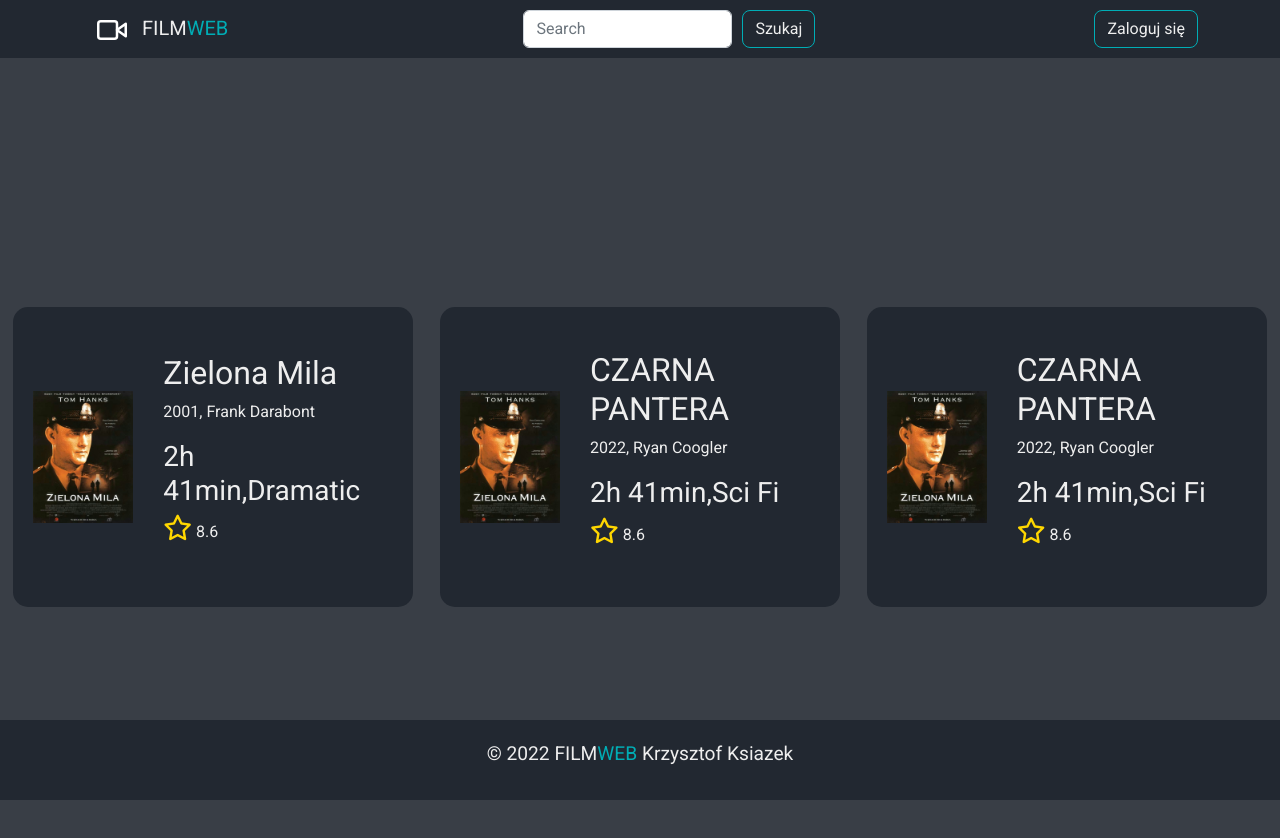
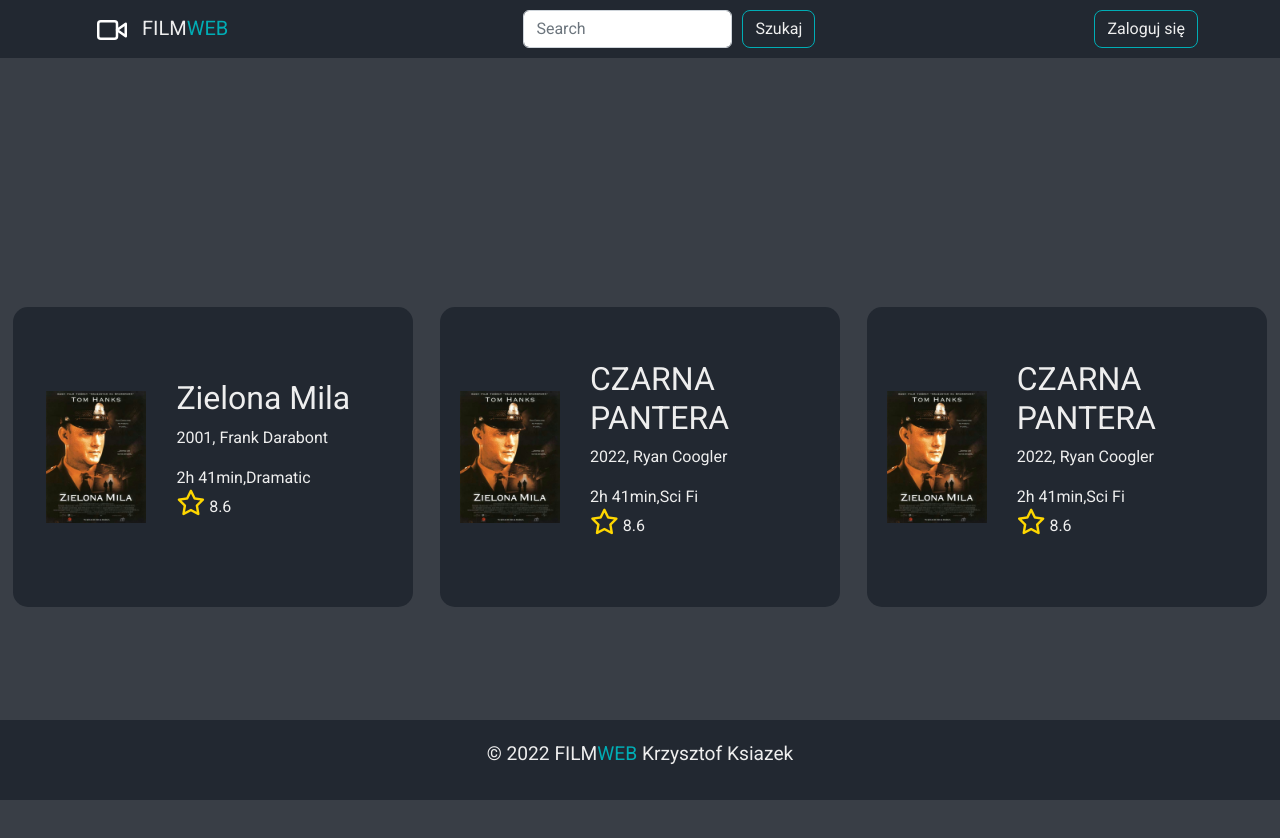
Before and after one commit to Krzysiekksi6/movie-database, a React (Create React App) app: page / in a window 1280 px wide. Shown: the top 838 px of the page. Built offline with nearby package versions, Linux system fonts and the light colour scheme.

Commit message:
part 3 with preview

```diff
--- a/src/components/MovieCard.js
+++ b/src/components/MovieCard.js
@@ -11,7 +11,7 @@
         <div className="movie-card__text">
             <h2>{props.item.title}</h2>
             <p>{props.item.releaseDate}, {props.item.director}</p>
-            <h3>{props.item.duration},{props.item.filmGenere}</h3>
+            <h4npm>{props.item.duration},{props.item.filmGenere}</h4npm>
             <p><span><i className="fa-regular fa-star rate-symbol"></i></span> {props.item.rates}</p>
         </div>
 
```
Also changed, not shown: preview/part-3.png (added).
